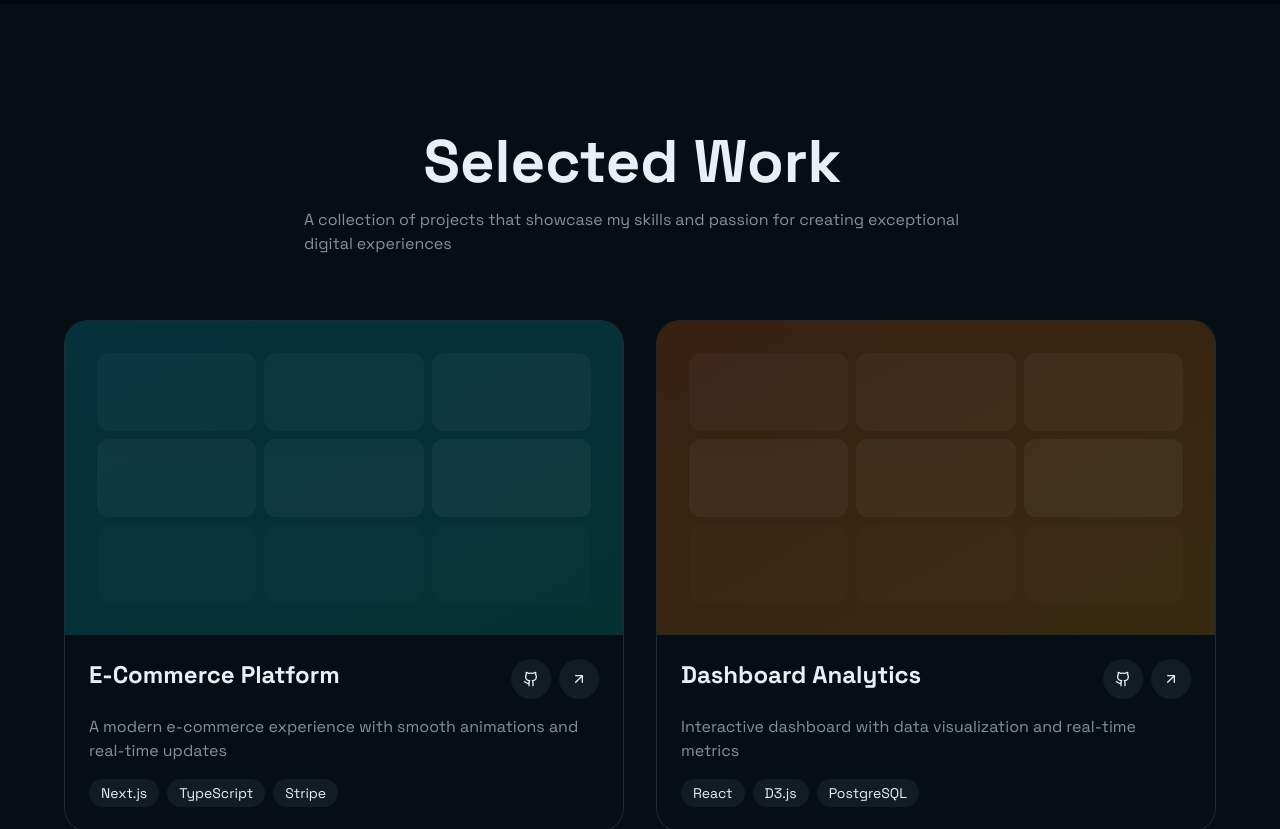
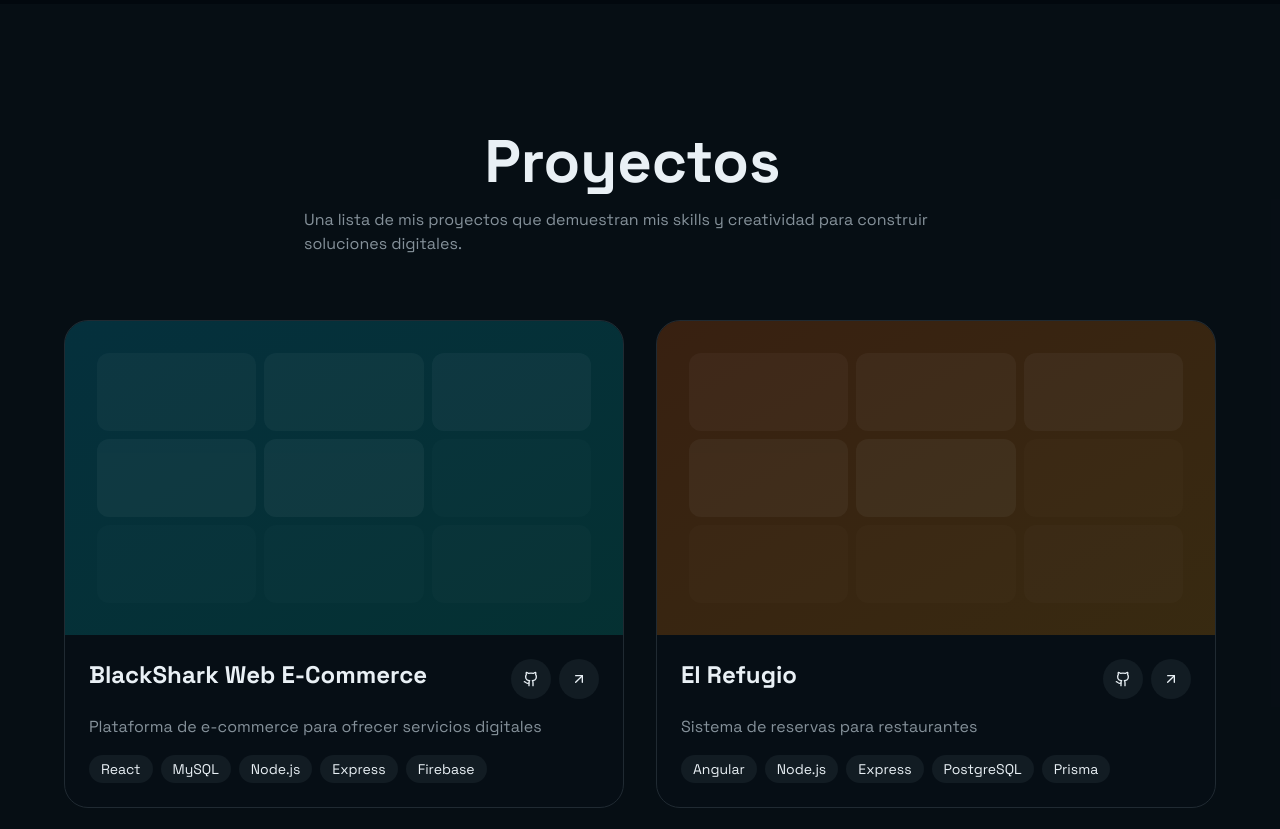
Before and after one commit to SamuelSotomayor1/portfolio-web, a Next.js app: page / in a window 1280 px wide. Shown: the part 1580-2409 px from the top of the page. Built offline with nearby package versions, Linux system fonts and the light colour scheme.

Commit message:
feat: the info of section projects are updated

```diff
--- a/src/components/sections/hero.tsx
+++ b/src/components/sections/hero.tsx
@@ -6,7 +6,7 @@ import { CharacterReveal, TextReveal, MagneticButton, FloatingShapes } from "@/c
 
 export function HeroSection() {
   return (
-    <section className="relative flex min-h-screen items-center justify-center overflow-hidden px-6 py-20">
+    <section className="relative flex min-h-screen items-center justify-center overflow-hidden px-6 py-20 bg-secondary/30">
       <FloatingShapes />
 
       <div className="relative z-10 mx-auto max-w-5xl text-center">
@@ -28,7 +28,7 @@ export function HeroSection() {
 
         <p className="mx-auto mb-12 max-w-2xl text-lg leading-relaxed text-muted-foreground md:text-xl">
           <TextReveal delay={0.8}>
-            Ingeniero Civil Informático especializado en Desarrollo de Software Full-Stack.
+            Ingeniero Civil Informático especializado en el Desarrollo de Software Full-Stack.
             Diseño y construyo aplicaciones escalables, eficientes y orientadas a resolver problemas reales.
           </TextReveal>
         </p>
--- a/src/components/sections/projects.tsx
+++ b/src/components/sections/projects.tsx
@@ -8,37 +8,19 @@ import { ScrollSection, StaggerContainer, StaggerItem, TextReveal, MagneticButto
 const projects = [
   {
     id: 1,
-    title: "E-Commerce Platform",
-    description: "A modern e-commerce experience with smooth animations and real-time updates",
-    tags: ["Next.js", "TypeScript", "Stripe"],
+    title: "BlackShark Web E-Commerce",
+    description: "Plataforma de e-commerce para ofrecer servicios digitales",
+    tags: ["React", "MySQL", "Node.js", "Express", "Firebase"],
     color: "from-cyan-500/20 to-teal-500/20",
-    link: "#",
-    github: "#",
+    href: "https://github.com/IgnacioBarraza/BlackSharkWeb",
+    github: "https://github.com/IgnacioBarraza/BlackSharkWeb",
   },
   {
     id: 2,
-    title: "Dashboard Analytics",
-    description: "Interactive dashboard with data visualization and real-time metrics",
-    tags: ["React", "D3.js", "PostgreSQL"],
+    title: "El Refugio",
+    description: "Sistema de reservas para restaurantes",
+    tags: ["Angular", "Node.js", "Express", "PostgreSQL", "Prisma"],
     color: "from-orange-500/20 to-amber-500/20",
-    link: "#",
-    github: "#",
-  },
-  {
-    id: 3,
-    title: "Social Media App",
-    description: "Full-stack social platform with real-time messaging and notifications",
-    tags: ["Next.js", "Socket.io", "MongoDB"],
-    color: "from-pink-500/20 to-rose-500/20",
-    link: "#",
-    github: "#",
-  },
-  {
-    id: 4,
-    title: "AI Content Generator",
-    description: "AI-powered content creation tool with natural language processing",
-    tags: ["Python", "OpenAI", "FastAPI"],
-    color: "from-indigo-500/20 to-blue-500/20",
     link: "#",
     github: "#",
   },
@@ -52,11 +34,11 @@ export function ProjectsSection() {
       <div className="mx-auto max-w-6xl">
         <ScrollSection>
           <h2 className="mb-4 text-center text-4xl font-bold md:text-5xl lg:text-6xl">
-            <TextReveal>Selected Work</TextReveal>
+            <TextReveal>Proyectos</TextReveal>
           </h2>
           <p className="mx-auto mb-16 max-w-2xl text-center text-muted-foreground">
             <TextReveal delay={0.2}>
-              A collection of projects that showcase my skills and passion for creating exceptional digital experiences
+              Una lista de mis proyectos que demuestran mis skills y creatividad para construir soluciones digitales.
             </TextReveal>
           </p>
         </ScrollSection>
```
Also changed, not shown: 1 other file (tests, documents, lock files or other folders).
